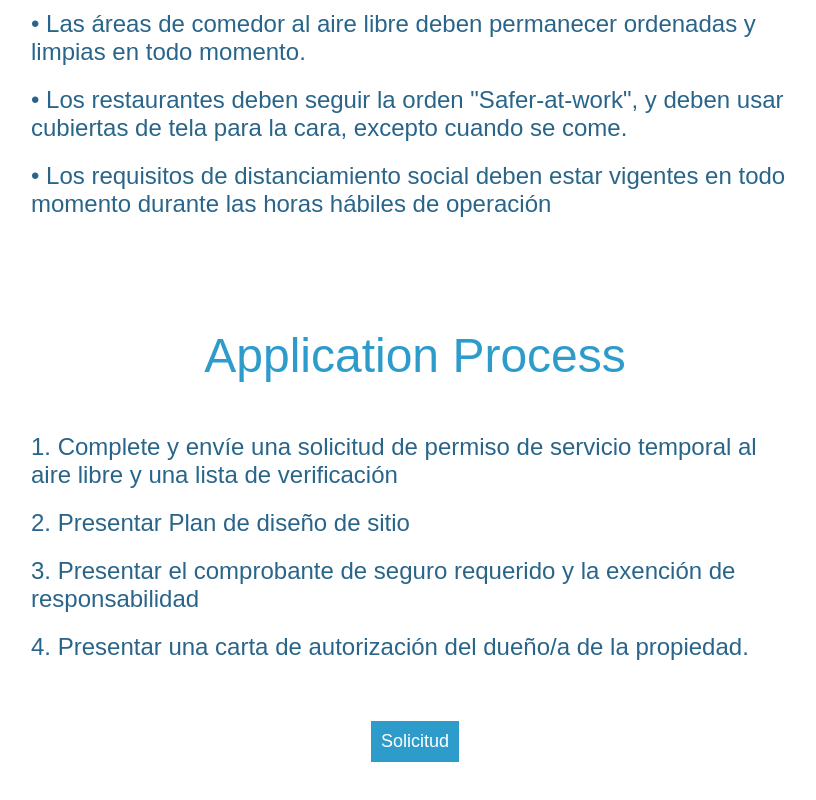
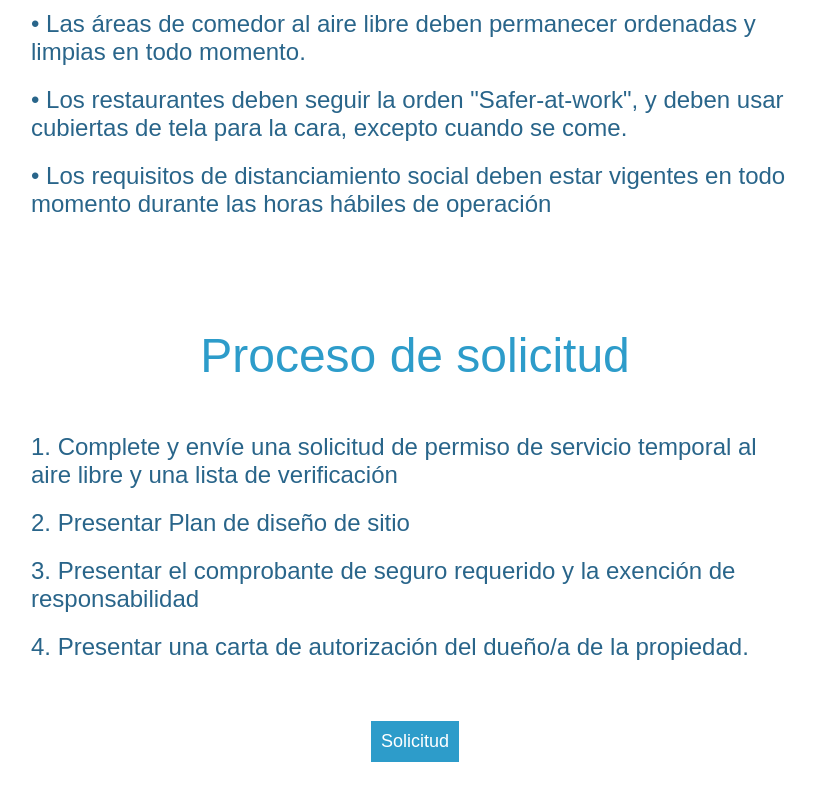
Before and after one commit to kevlarpixels/outside-dining-permit, a plain HTML site: page indexDiningSpn.html in a window 1280 px wide. Shown: the part 1947-2747 px from the top of the page, without its empty margins (225-1041 px from the left). Drawn offline with Linux system fonts and the light colour scheme.

Commit message:
change title in spanish

```diff
--- a/indexDiningSpn.html
+++ b/indexDiningSpn.html
@@ -103,7 +103,7 @@
 
     <div class="second-block">
         <p class="section-title">
-            Application Process
+            Proceso de solicitud
         </p>
         <ul class="second-block-body">
             <li>
```
